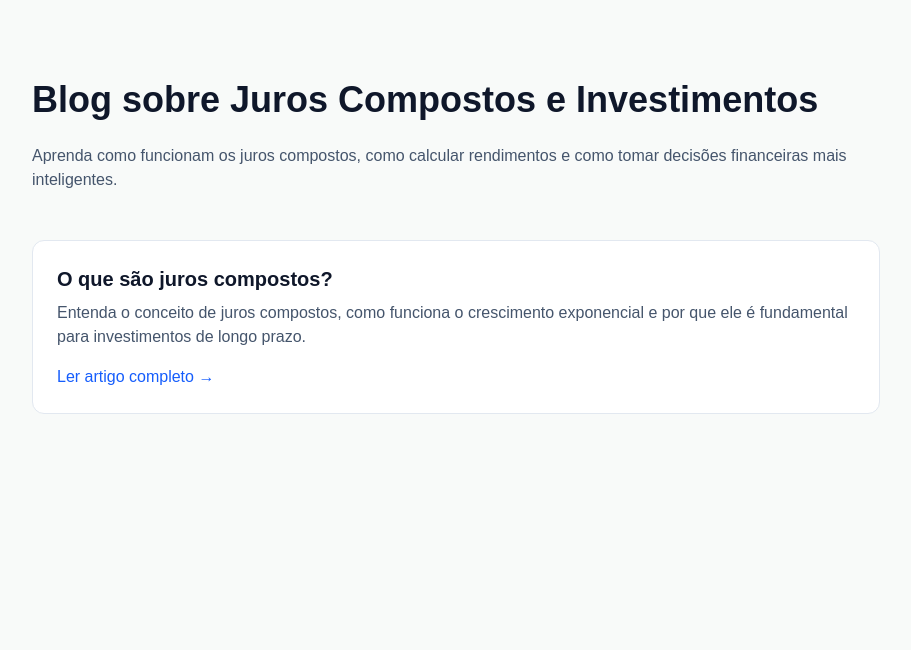
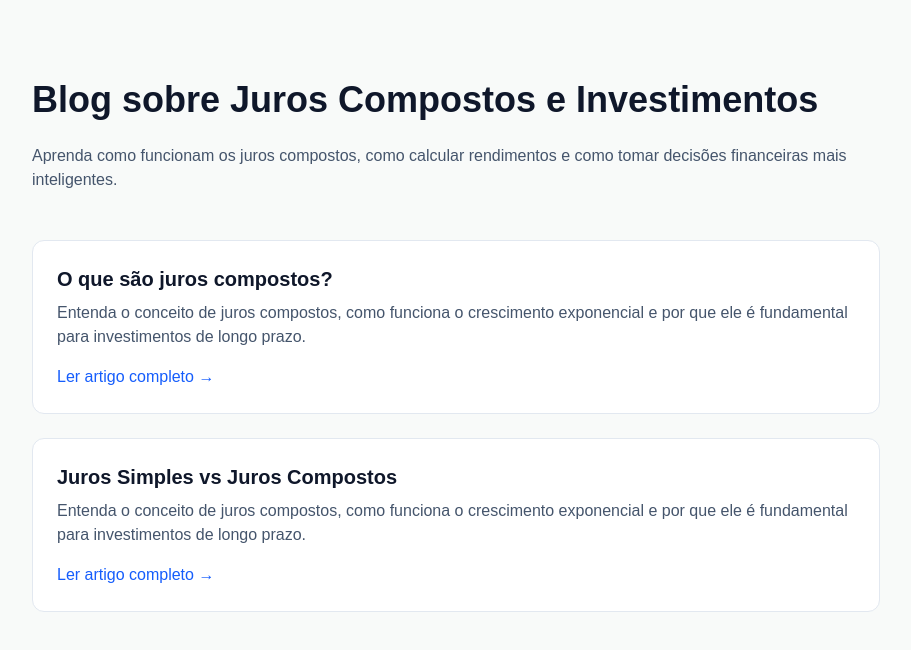
Before and after one commit to Gabrielfernandes7/simulador-juros-composto, a Next.js app: page /blog in a window 1280 px wide. Shown: the top 650 px of the page, without its empty margins (184-1095 px from the left). Built offline with nearby package versions, Linux system fonts and the light colour scheme.

Commit message:
fix: adiciona recharts como dependência

```diff
--- a/package.json
+++ b/package.json
@@ -11,7 +11,8 @@
   "dependencies": {
     "next": "16.1.6",
     "react": "19.2.3",
-    "react-dom": "19.2.3"
+    "react-dom": "19.2.3",
+    "recharts": "^3.7.0"
   },
   "devDependencies": {
     "@tailwindcss/postcss": "^4",
--- a/src/app/blog/page.tsx
+++ b/src/app/blog/page.tsx
@@ -40,6 +40,24 @@ export default function BlogPage() {
             </Link>
           </article>
 
+          <article className="bg-white border border-slate-200 rounded-xl p-6">
+            <h2 className="text-xl font-semibold mb-2">
+              Juros Simples vs Juros Compostos
+            </h2>
+
+            <p className="text-slate-600 mb-4">
+              Entenda o conceito de juros compostos, como funciona o crescimento exponencial
+              e por que ele é fundamental para investimentos de longo prazo.
+            </p>
+
+            <Link
+              href="/blog/o-que-sao-juros-compostos"
+              className="text-blue-600 font-medium"
+            >
+              Ler artigo completo →
+            </Link>
+          </article>
+
         </div>
       </section>
     </main>
--- a/src/app/page.tsx
+++ b/src/app/page.tsx
@@ -73,7 +73,7 @@ export default function Home() {
       {/* FAQ */}
       <section className="max-w-3xl mx-auto px-6 pb-24">
         <h2 className="text-2xl font-semibold mb-8">
-          Perguntas frequentes sobre juros compostos
+          Perguntas frequentes sobre juros compostos (FAQ)
         </h2>
 
         <div className="space-y-8">
@@ -139,7 +139,6 @@ export default function Home() {
           })
         }}
       />
-
     </main>
   )
 }
```
Also changed, not shown: 1 other file (tests, documents, lock files or other folders).
